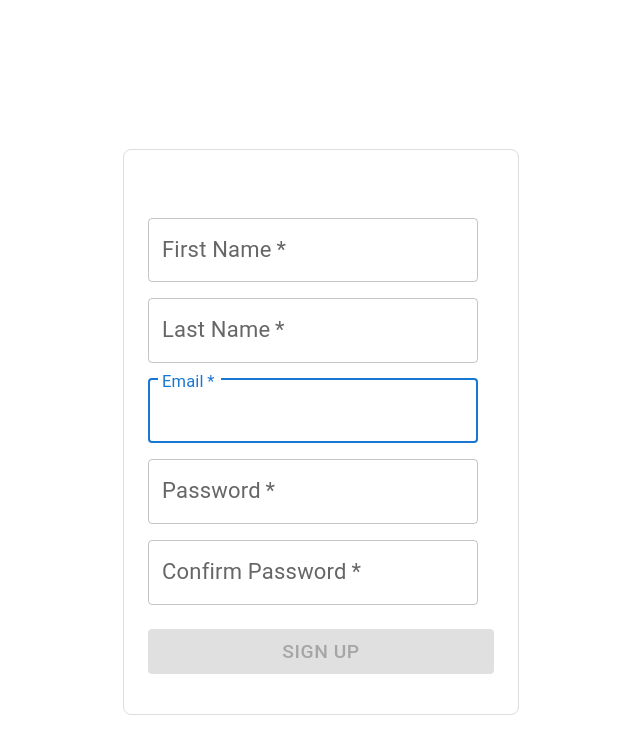
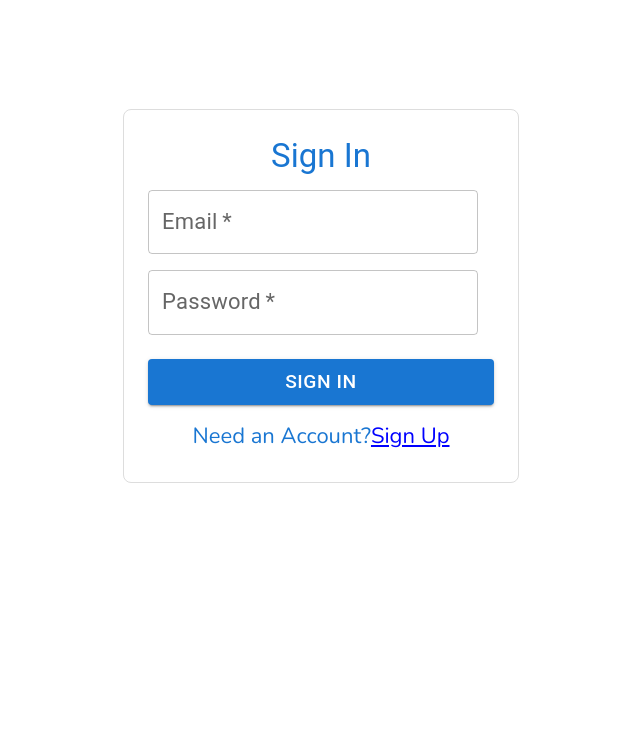
Before and after one commit to sarra-ben-brahim/MERN-Quiz-App, a React (Create React App) app in the folder client/: page /signIn in a window 1280 px wide. Shown: the top 754 px of the page, without its empty margins (319-959 px from the left). Built offline with nearby package versions, Linux system fonts and the light colour scheme.

Commit message:
Login registration part I

```diff
--- a/client/src/App.js
+++ b/client/src/App.js
@@ -1,13 +1,22 @@
 import React from "react";
-import Register from "./components/Register/Register";
+import Register from "./components/Register";
+import Login from "./components/Login";
+import CreateQuizz from "./components/CreateQuizz"
+import UpdateQuizz from "./components/UpdateQuizz"
+import { BrowserRouter, Routes, Route } from 'react-router-dom';
 
 
 function App() {
 
   return (
-    <main className="App">
-      <Register />
-    </main>
+    <Routes>
+        {/* public routes */}
+        <Route path="/signIn" element={<Login />} />
+        <Route path="/signUp" element={<Register />} />
+        <Route path="/add-quizz" element={<CreateQuizz />} />
+        <Route path="/edit-quizz" element={<UpdateQuizz />} />
+
+    </Routes>
   );
 }
 
--- /dev/null
+++ b/client/src/api/login.js
@@ -0,0 +1,42 @@
+import axios from 'axios';
+
+const LOGIN_URL = 'http://localhost:8000/api/users/login';
+export const login = async (email, password) => {
+    try {
+
+        const response = await axios.post(LOGIN_URL,
+            { email: email, password: password },
+            { headers: { 'Content-Type': 'application/json' } , withCredentials: true});
+
+        // Extract token from response
+        const token = response.data.token;
+
+
+
+        // Save token (e.g., localStorage)
+        localStorage.setItem('accessToken', token);
+
+        console.log('Token saved:', localStorage.getItem('accessToken'));
+
+
+        console.log('Login successful, token:', token);
+        return token;
+
+    } catch (error) {
+        console.error('Error logging in:', error.response?.data || error.message);
+        throw error;
+    }
+
+    /*} catch (err) {
+    if (!err?.response) {
+        setErrMsg('No Server Response');
+    } else if (err.response?.status === 400) {
+        setErrMsg('Missing Username or Password');
+    } else if (err.response?.status === 401) {
+        setErrMsg('Unauthorized');
+    } else {
+        setErrMsg('Login Failed');
+    }
+    };*/
+
+}
--- /dev/null
+++ b/client/src/components/CreateQuizz.jsx
@@ -0,0 +1,9 @@
+import React from 'react'
+
+const CreateQuizz = () => {
+  return (
+    <div>CreateQuizz</div>
+  )
+}
+
+export default CreateQuizz
--- /dev/null
+++ b/client/src/components/Login.jsx
@@ -0,0 +1,133 @@
+import { useRef, useState, useEffect, useContext } from 'react';
+import  { login } from '../api/login';
+import { useNavigate } from 'react-router-dom'
+import { TextField, Button, Container, Typography, Box, Grid2, Link } from '@mui/material';
+
+
+
+const Login = () => {
+    const navigate = useNavigate()
+
+    const emailRef = useRef();
+    const errRef = useRef();
+
+    const [email, setEmail] = useState('');
+    const [pwd, setPwd] = useState('');
+    const [errMsg, setErrMsg] = useState('');
+    const [success, setSuccess] = useState(false);
+
+    useEffect(() => {
+        emailRef.current.focus();
+    }, [])
+
+    useEffect(() => {
+        setErrMsg('');
+    }, [email, pwd])
+
+    const handleSubmit = async (e) => {
+        e.preventDefault();
+
+        try {
+            const token = await login(email, pwd);
+            console.log('Token received:', token);
+            errRef.current.focus();
+            navigate('/add-quizz');
+
+        }catch (err) {
+            console.error('Login failed');
+        }
+    }
+
+    return (
+        <>
+            {success ? (
+                <Container>
+                    <Typography variant="h5">You are logged in!</Typography>
+
+                    <p>
+                        <a href="#">Go to Home</a>
+                    </p>
+                </Container>
+            ) : (
+                <section>
+                    <p ref={errRef} className={errMsg ? "errmsg" : "offscreen"} aria-live="assertive">{errMsg}</p>
+                    <h1>Sign In</h1>
+                    <Container component="main" maxWidth="xs">
+                        <Box
+                            sx={{
+                                display: 'flex',
+                                flexDirection: 'column',
+                                alignItems: 'center',
+                                marginTop: 8,
+                                padding: 3,
+                                border: '1px solid #ddd',
+                                borderRadius: 2,
+                            }}
+                        >
+                            <Typography
+                                color="primary"
+                                align="center"
+                                gutterBottom={true}
+                                variant="h5"
+                            >Sign In</Typography>
+                            <form onSubmit={handleSubmit}>
+                                <Grid2 container spacing={2}>
+                                    <Grid2 xs={12}>
+                                        <TextField
+                                            type="text"
+                                            id="email"
+                                            ref={emailRef}
+                                            autoComplete="off"
+                                            onChange={(e) => setEmail(e.target.value)}
+                                            value={email}
+                                            required
+                                            fullWidth
+                                            label="Email"
+                                            name="email"
+                                        />
+                                    </Grid2>
+                                    <Grid2 xs={12}>
+                                        <TextField
+                                            type="password"
+                                            id="password"
+                                            onChange={(e) => setPwd(e.target.value)}
+                                            value={pwd}
+                                            required
+                                            fullWidth
+                                            label="Password"
+                                            name="password"
+                                        />
+                                    </Grid2>
+                                </Grid2>
+                                <Button
+                                    type="submit"
+                                    fullWidth
+                                    variant="contained"
+                                    sx={{ mt: 3, mb: 2 }}
+                                >
+                                    Sign In
+                                </Button>
+                            </form>
+                            <Typography
+                                color="primary"
+                                align="center"
+                                gutterBottom={true}
+                                variant="p"
+                            > Need an Account?
+
+                                <Link href="/signUp" style={{ color: 'blue', textDecoration: 'underline' }}>Sign Up</Link>
+                            </Typography>
+                        </Box>
+
+                    </Container>
+
+                    <p>
+
+                    </p>
+                </section>
+            )}
+        </>
+    )
+}
+
+export default Login
--- a/client/src/components/Register/Register.js
+++ b/client/src/components/Register.jsx
@@ -1,10 +1,14 @@
 import { useRef, useState, useEffect } from "react";
-import axios from '../../api/axios';
-import { Link } from "react-router-dom";
+import axios from '../api/axios';
+//import { Link } from "react-router-dom";
+import { useNavigate } from 'react-router-dom';
+
 
 import { faCheck, faTimes, faInfoCircle } from "@fortawesome/free-solid-svg-icons";
 import { FontAwesomeIcon } from "@fortawesome/react-fontawesome";
 import { TextField, Button, Container, Typography, Box, Grid2 } from '@mui/material';
+import { Link } from '@mui/material';
+
 
 
 const USER_REGEX = /^[A-z][A-z0-9-_]{3,23}$/;
@@ -13,6 +17,9 @@ const EMAIL_REGEX = /^[A-Z0-9._%+-]+@[A-Z0-9.-]+\.[A-Z]{2,4}$/i;
 const REGISTER_URL = 'http://localhost:8000/api/users/register';
 
 const Register = () => {
+
+  const navigate = useNavigate();
+
   const userRef = useRef();
   const errRef = useRef();
 
@@ -63,7 +70,7 @@ const Register = () => {
 
   useEffect(() => {
     setErrMsg('');
-  }, [firstName, lastName,email, pwd, matchPwd])
+  }, [firstName, lastName, email, pwd, matchPwd])
 
   const handleSubmit = async (e) => {
     e.preventDefault();
@@ -78,10 +85,12 @@ const Register = () => {
     }
     try {
       const response = await axios.post(REGISTER_URL,
-        { firstName : firstName,
-          lastName : lastName,
-          email : email,
-          password : pwd}
+        {
+          firstName: firstName,
+          lastName: lastName,
+          email: email,
+          password: pwd
+        }
 
       );
 
@@ -92,6 +101,7 @@ const Register = () => {
       setEmail('');
       setPwd('');
       setMatchPwd('');
+      navigate('/add-quizz');
     } catch (err) {
       if (!err?.response) {
         setErrMsg('No Server Response');
@@ -99,7 +109,7 @@ const Register = () => {
         setErrMsg('Username Taken');
       } else if (err.response?.status === 404) {
         setErrMsg('Email already exists');
-      }else {
+      } else {
         setErrMsg('Registration Failed')
       }
       errRef.current.focus();
@@ -130,7 +140,12 @@ const Register = () => {
                 borderRadius: 2,
               }}
             >
-              <Typography variant="h5">Sign Up</Typography>
+              <Typography
+                color="primary"
+                align="center"
+                gutterBottom={true}
+                variant="h5"
+              >Sign Up to test your skills</Typography>
               <form onSubmit={handleSubmit} noValidate>
                 <Grid2 container spacing={2}>
                   <Grid2 xs={12}>
@@ -185,7 +200,6 @@ const Register = () => {
                       value={lastName}
                       onFocus={() => setLastNameFocus(true)}
                       onBlur={() => setLastNameFocus(false)}
-                      autoFocus
                     />
                     <p id="uidnote" className={lastNameFocus && lastName && !validLastName ? "instructions" : "offscreen"}>
                       <FontAwesomeIcon icon={faInfoCircle} />
@@ -216,14 +230,13 @@ const Register = () => {
                       value={email}
                       onFocus={() => setEmailFocus(true)}
                       onBlur={() => setEmailFocus(false)}
-                      autoFocus
                     />
                     <p id="uidnote" className={emailFocus && email && !validEmail ? "instructions" : "offscreen"}>
                       <FontAwesomeIcon icon={faInfoCircle} />
                       Must be valid.<br />
                     </p>
                   </Grid2>
-                  <Grid2  xs={12}>
+                  <Grid2 xs={12}>
                     <span>
                       <FontAwesomeIcon icon={faCheck} className={validPwd ? "valid" : "hide"} />
                       <FontAwesomeIcon icon={faTimes} className={validPwd || !pwd ? "hide" : "invalid"} />
@@ -236,6 +249,7 @@ const Register = () => {
                       onChange={(e) => setPwd(e.target.value)}
                       value={pwd}
                       required
+                      fullWidth
                       aria-invalid={validPwd ? "false" : "true"}
                       aria-describedby="pwdnote"
                       onFocus={() => setPwdFocus(true)}
@@ -248,7 +262,7 @@ const Register = () => {
                       Allowed special characters: <span aria-label="exclamation mark">!</span> <span aria-label="at symbol">@</span> <span aria-label="hashtag">#</span> <span aria-label="dollar sign">$</span> <span aria-label="percent">%</span>
                     </p>
                   </Grid2>
-                  <Grid2  xs={12}>
+                  <Grid2 xs={12}>
                     <span>
                       <FontAwesomeIcon icon={faCheck} className={validMatch && matchPwd ? "valid" : "hide"} />
                       <FontAwesomeIcon icon={faTimes} className={validMatch || !matchPwd ? "hide" : "invalid"} />
@@ -261,6 +275,7 @@ const Register = () => {
                       onChange={(e) => setMatchPwd(e.target.value)}
                       value={matchPwd}
                       required
+                      fullWidth
                       aria-invalid={validMatch ? "false" : "true"}
                       aria-describedby="confirmnote"
                       onFocus={() => setMatchFocus(true)}
@@ -273,7 +288,7 @@ const Register = () => {
                   </Grid2>
                 </Grid2>
                 <Button
-                  disabled={ !validPwd || !validMatch ? true : false}
+                  disabled={!validPwd || !validMatch ? true : false}
                   type="submit"
                   fullWidth
                   variant="contained"
@@ -282,6 +297,15 @@ const Register = () => {
                   Sign Up
                 </Button>
               </form>
+              <Typography
+                color="primary"
+                align="center"
+                gutterBottom={true}
+                variant="p"
+              > Already registered?
+
+                <Link href="/signIn" style={{ color: 'blue', textDecoration: 'underline' }}>Sign In</Link>
+              </Typography>
             </Box>
           </Container>
 
--- /dev/null
+++ b/client/src/components/UpdateQuizz.jsx
@@ -0,0 +1,9 @@
+import React from 'react'
+
+const UpdateQuizz = () => {
+  return (
+    <div>UpdateQuizz</div>
+  )
+}
+
+export default UpdateQuizz
--- a/client/src/index.js
+++ b/client/src/index.js
@@ -1,14 +1,16 @@
 import React from 'react';
 import ReactDOM from 'react-dom';
-import { createRoot } from "react-dom/client";
+import './index.css';
 import App from './App';
-import './index.css';
-import Register from './components/Register/Register';
+import { BrowserRouter, Routes, Route } from 'react-router-dom';
 
-
-const root = createRoot(document.getElementById("root"));
-root.render(
+ReactDOM.render(
   <React.StrictMode>
-    <App/>
-  </React.StrictMode>
+    <BrowserRouter>
+        <Routes>
+          <Route path="/*" element={<App />} />
+        </Routes>
+    </BrowserRouter>
+  </React.StrictMode>,
+  document.getElementById('root')
 );
```
